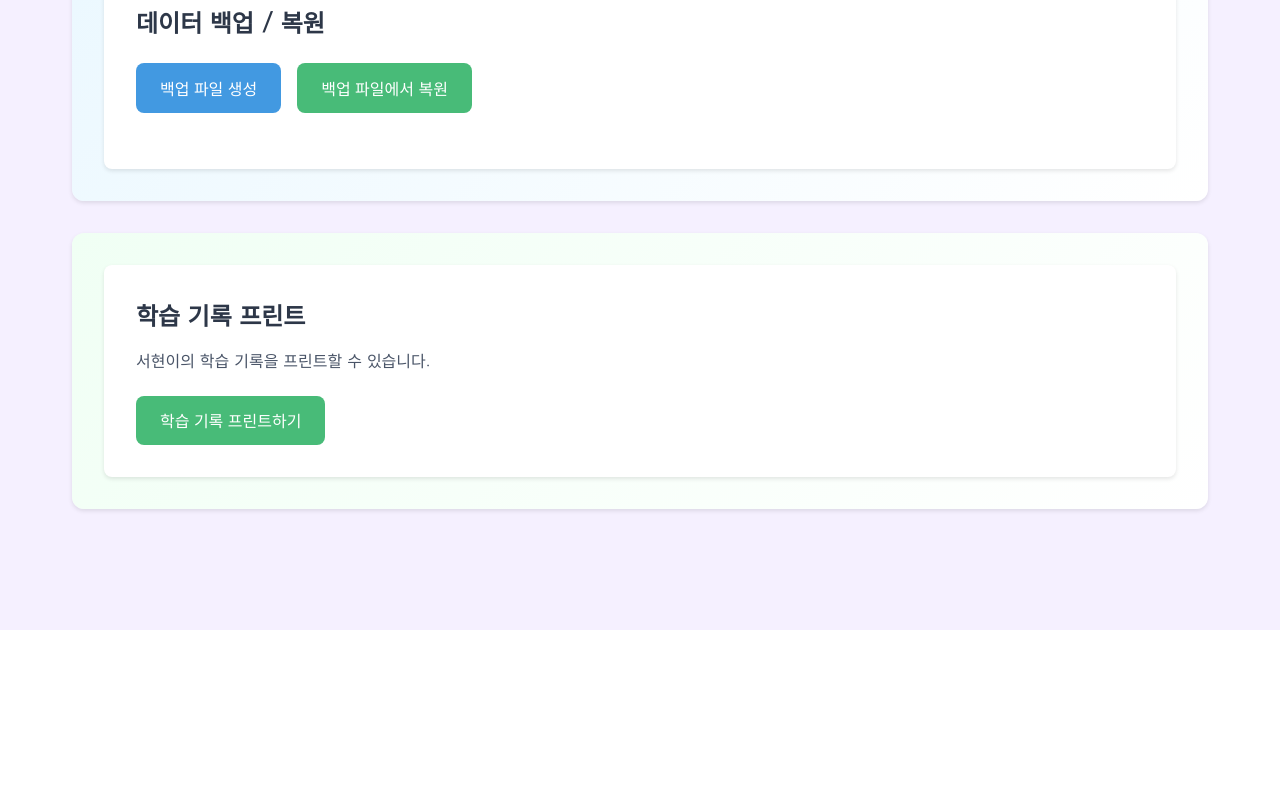
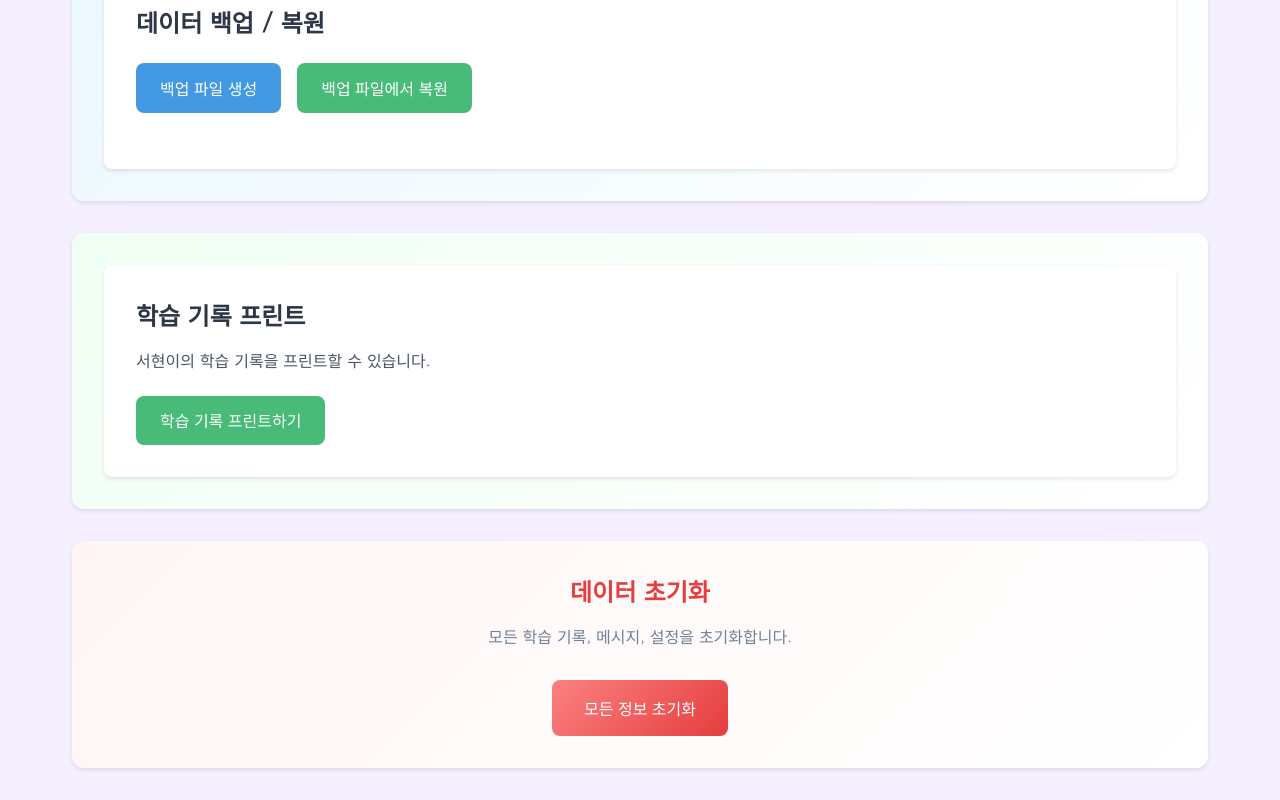
Before and after one commit to gppc5096/esther-study, a React (Create React App) app: page /settings in a window 1280 px wide. Shown: the part 243-1043 px from the top of the page. Before the commit the page ends 873 px from the top, so only its background shows below. Built offline with nearby package versions, Linux system fonts and the light colour scheme.

Commit message:
초기화 기능 구현

```diff
--- a/src/pages/Settings.js
+++ b/src/pages/Settings.js
@@ -4,6 +4,13 @@ import PrintSection from '../components/Settings/PrintSection';
 import styles from './Settings.module.css';
 
 function Settings() {
+  const handleReset = () => {
+    if (window.confirm('정말로 모든 데이터를 초기화하시겠습니까? 이 작업은 되돌릴 수 없습니다.')) {
+      localStorage.clear();
+      window.location.reload();
+    }
+  };
+
   return (
     <div className={styles.settings}>
       <h1>설정</h1>
@@ -16,6 +23,19 @@ function Settings() {
         <section className={styles.section}>
           <PrintSection />
         </section>
+
+        <section className={`${styles.section} ${styles.resetSection}`}>
+          <h2>데이터 초기화</h2>
+          <p>모든 학습 기록, 메시지, 설정을 초기화합니다.</p>
+          <div className={styles.resetButtonContainer}>
+            <button
+              className={styles.resetButton}
+              onClick={handleReset}
+            >
+              모든 정보 초기화
+            </button>
+          </div>
+        </section>
       </div>
     </div>
   );
--- a/src/pages/Settings.module.css
+++ b/src/pages/Settings.module.css
@@ -20,7 +20,7 @@
   padding: 2rem;
   border-radius: 12px;
   box-shadow: 0 2px 4px rgba(0, 0, 0, 0.1);
-  transition: transform 0.3s ease;
+  transition: all 0.3s ease;
 }
 
 /* 각 섹션별 배경색 설정 */
@@ -32,8 +32,76 @@
   background: linear-gradient(135deg, #f0fff4, #fff);
 }
 
+.section:nth-child(3) {
+  background: linear-gradient(135deg, #fff5f5, #fff);
+}
+
 .section:hover {
   transform: translateY(-2px);
+  box-shadow: 0 4px 6px rgba(0, 0, 0, 0.1);
+}
+
+/* 초기화 섹션 스타일 */
+.resetSection {
+  text-align: center;
+}
+
+.resetSection h2 {
+  color: #e53e3e;
+  margin-bottom: 1rem;
+}
+
+.resetSection p {
+  color: #718096;
+  margin-bottom: 2rem;
+}
+
+.resetButtonContainer {
+  display: flex;
+  justify-content: center;
+}
+
+.resetButton {
+  background: linear-gradient(135deg, #fc8181, #e53e3e);
+  color: white;
+  border: none;
+  padding: 1rem 2rem;
+  border-radius: 8px;
+  font-size: 1rem;
+  cursor: pointer;
+  transition: all 0.3s ease;
+  position: relative;
+  overflow: hidden;
+}
+
+.resetButton::before {
+  content: '';
+  position: absolute;
+  top: 0;
+  left: -100%;
+  width: 100%;
+  height: 100%;
+  background: linear-gradient(
+    90deg,
+    transparent,
+    rgba(255, 255, 255, 0.2),
+    transparent
+  );
+  transition: 0.5s;
+}
+
+.resetButton:hover {
+  transform: translateY(-2px);
+  box-shadow: 0 4px 6px rgba(229, 62, 62, 0.3);
+  background: linear-gradient(135deg, #f56565, #c53030);
+}
+
+.resetButton:hover::before {
+  left: 100%;
+}
+
+.resetButton:active {
+  transform: translateY(0);
 }
 
 @media (max-width: 768px) {
@@ -44,4 +112,9 @@
   .section {
     padding: 1.5rem;
   }
+
+  .resetButton {
+    width: 100%;
+    padding: 0.8rem;
+  }
 }
```
